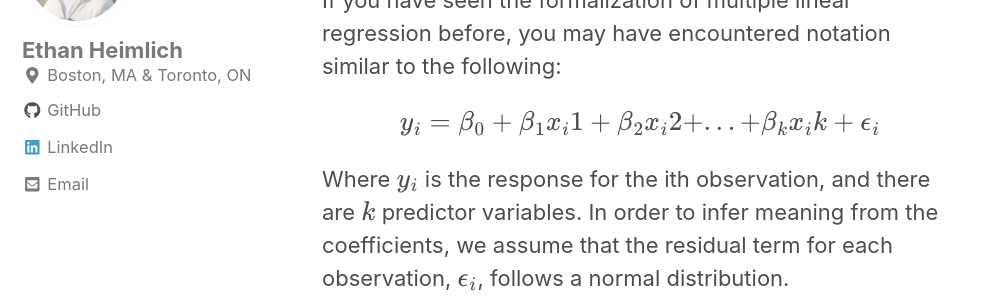
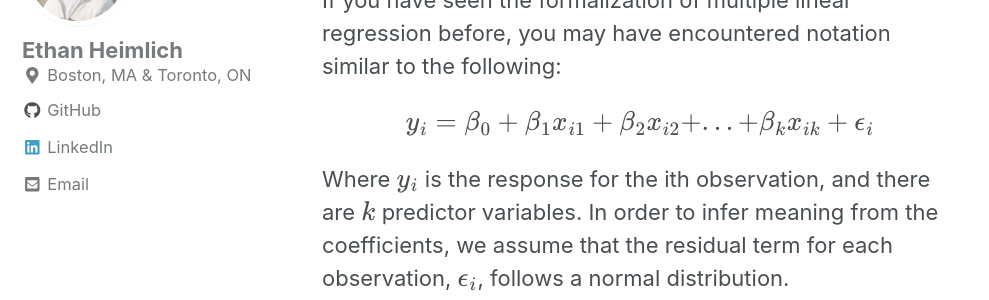
Before and after one commit to eheimlich/eheimlich.github.io, a Jekyll site: the page built from _posts/2019-10-22-generalized_linear_models.md, in a window 1280 px wide and 900 px high, scrolled down 1015 px. Shown: the part 149-449 px from the top of the window, without its empty margins (0-989 px from the left). Built offline with Jekyll 4.4.1, drawn with Linux system fonts in a browser that asks for light colours; cached includes are drawn as plain includes; nearby versions of some CDN libraries; formulas are drawn with MathJax 3.

```diff
--- a/_posts/2019-10-22-generalized_linear_models.md
+++ b/_posts/2019-10-22-generalized_linear_models.md
@@ -21,7 +21,7 @@ economics, statistics, mathematics, and computer science are probably exposed to
 
 If you have seen the formalization of multiple linear regression before, you may have encountered notation similar to the following:
 
-$$ y_i = \beta_0 + \beta_1 x_i1 + \beta_2 x_i2 + ...+ \beta_k x_ik + \epsilon_i $$
+$$ y_i = \beta_0 + \beta_1 x_{i1} + \beta_2 x_{i2} + ...+ \beta_k x_{ik} + \epsilon_i $$
 
 Where $$y_i$$ is the response for the ith observation, and there are $$k$$ predictor variables. In order to infer
 meaning from the coefficients, we assume that the residual term for each observation, $$\epsilon_i$$, follows a normal
```
